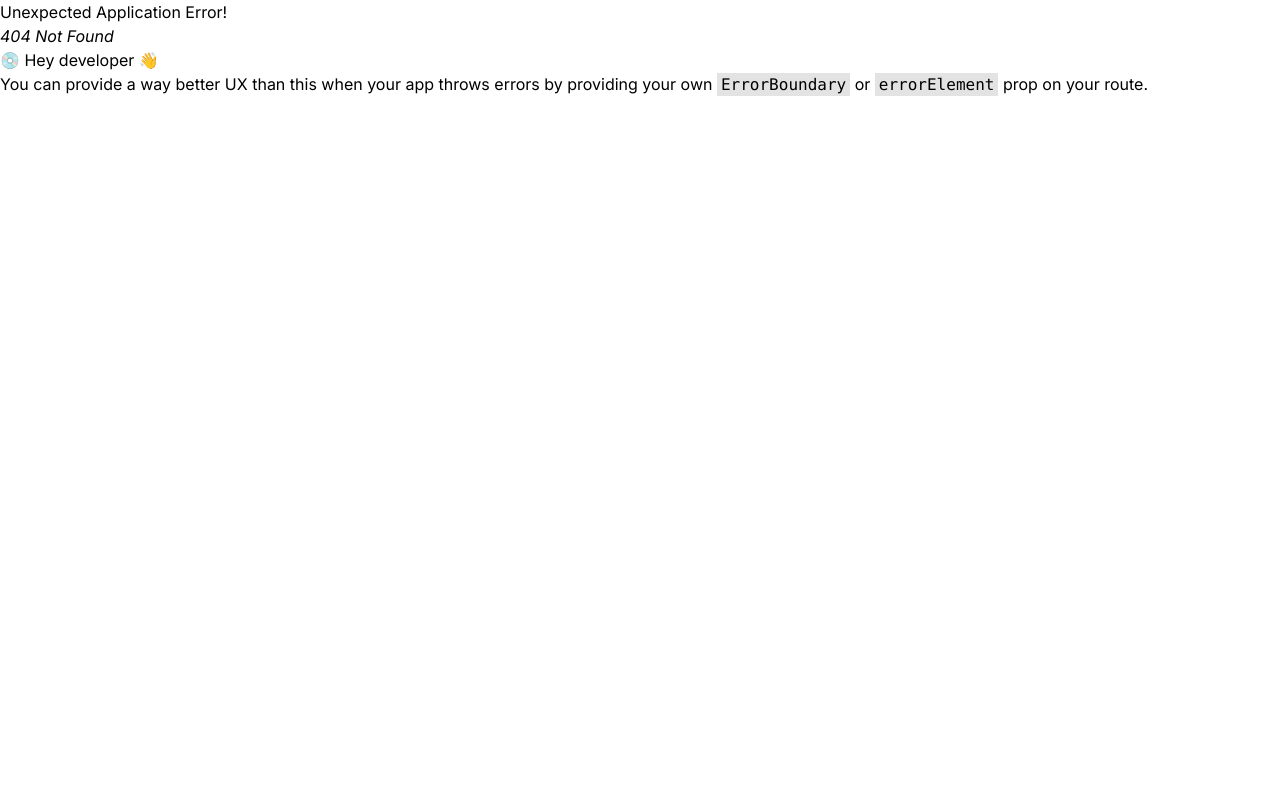
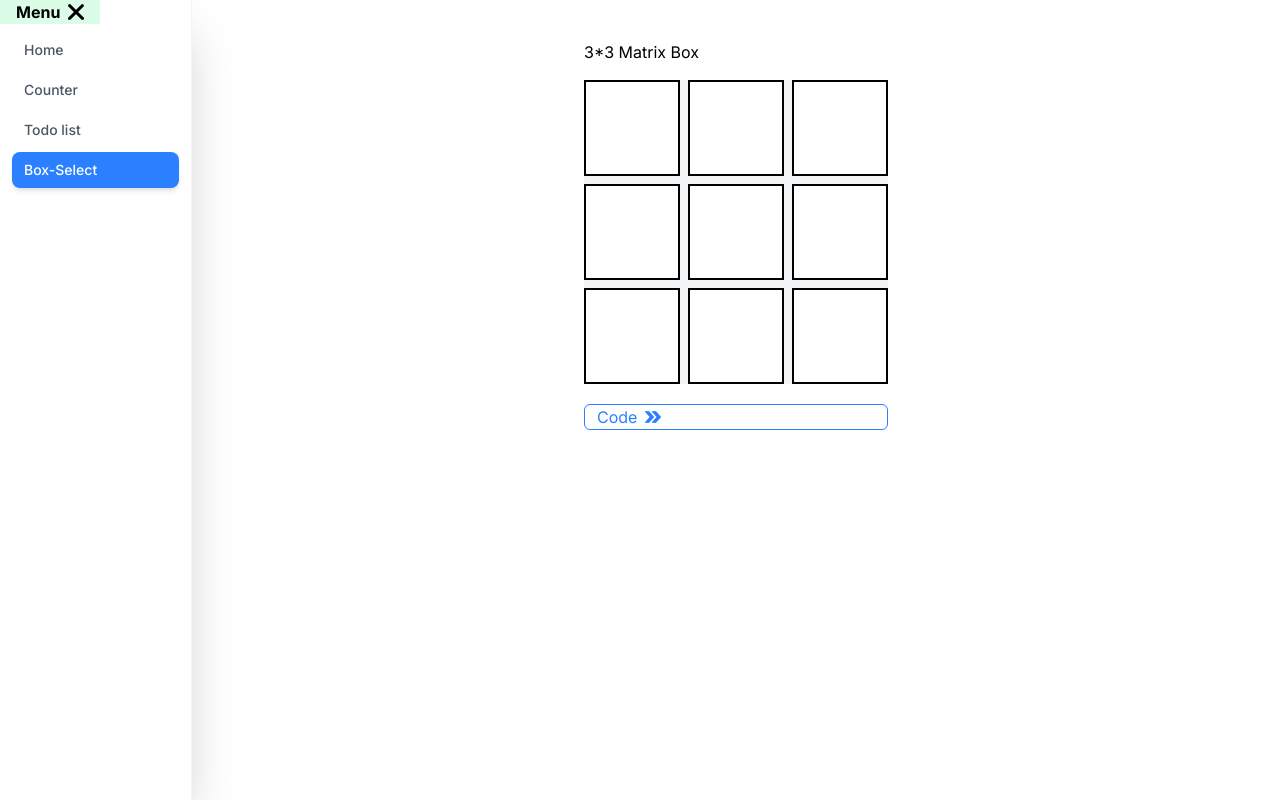
Before and after one commit to kiran-sm/React-DSA, a React (Vite) app: page /#/box-select in a window 1280 px wide. Before the commit this address had no page. Built offline with nearby package versions, Linux system fonts and the light colour scheme.

Commit message:
3*3 box select and unselect added

```diff
--- /dev/null
+++ b/src/components/BoxSelect.jsx
@@ -0,0 +1,65 @@
+import { useState } from "react";
+import LinkButton from "./commonComponents/LinkButton";
+
+const BoxSelect = () => {
+  const [activeBoxes, setActiveBoxes] = useState([]);
+  const [clickorder, setClickorder] = useState([]);
+  const [isReversing, setIsReversing] = useState(false);
+
+  const handleClick = (index) => {
+    // prevent re-click & clicks during reverse
+    if (activeBoxes.includes(index) || isReversing) return;
+
+    const updatedActiveBoxes = [...activeBoxes, index];
+    const updatedorder = [...clickorder, index];
+
+    setActiveBoxes(updatedActiveBoxes);
+    setClickorder(updatedorder);
+
+    //when all boxes are clicked
+    if (updatedActiveBoxes.length === 9) {
+      setIsReversing(true);
+      reverseBoxes(updatedorder);
+    }
+  };
+  const reverseBoxes = (order) => {
+    order
+      .slice()
+      .reverse()
+      .forEach((boxIndex, i) => {
+        setTimeout(
+          () => {
+            setActiveBoxes((prev) => prev.filter((item) => item !== boxIndex));
+            // reset state after all boxes are reversed
+            if (i === order.length - 1) {
+              setClickorder([]);
+              setIsReversing(false);
+            }
+          },
+          (i + 1) * 1000,
+        );
+      });
+  };
+  return (
+    <div>
+      <div className="mb-5">
+        <h1 className="mb-4">3*3 Matrix Box</h1>
+        <div className="flex justify-center gap-2 items-center bg-gray-100">
+          <div className="grid grid-cols-3 gap-2">
+            {Array.from({ length: 9 }).map((_, index) => (
+              <div
+                key={index}
+                onClick={() => handleClick(index)}
+                className={`w-24 h-24 border-2 border-black cursor-pointer transition-all duration-200 ${activeBoxes.includes(index) ? "bg-green-500" : "bg-white"}`}
+              ></div>
+            ))}
+          </div>
+        </div>
+      </div>
+
+      <LinkButton to="/box-select-code" className="my-2" />
+    </div>
+  );
+};
+
+export default BoxSelect;
--- /dev/null
+++ b/src/components/BoxSelectCode.jsx
@@ -0,0 +1,80 @@
+import React from "react";
+import BackToProgram from "./commonComponents/BackToProgram";
+
+const BoxSelectCode = () => {
+  const code = `
+import { useState } from "react";
+
+const BoxSelect = () => {
+  const [activeBoxes, setActiveBoxes] = useState([]);
+  const [clickorder, setClickorder] = useState([]);
+  const [isReversing, setIsReversing] = useState(false);
+
+  const handleClick = (index) => {
+    // prevent re-click & clicks during reverse
+    if (activeBoxes.includes(index) || isReversing) return;
+
+    const updatedActiveBoxes = [...activeBoxes, index];
+    const updatedorder = [...clickorder, index];
+
+    setActiveBoxes(updatedActiveBoxes);
+    setClickorder(updatedorder);
+
+    //when all boxes are clicked
+    if (updatedActiveBoxes.length === 9) {
+      setIsReversing(true);
+      reverseBoxes(updatedorder);
+    }
+  };
+  const reverseBoxes = (order) => {
+    order
+      .slice()
+      .reverse()
+      .forEach((boxIndex, i) => {
+        setTimeout(
+          () => {
+            setActiveBoxes((prev) => prev.filter((item) => item !== boxIndex));
+            // reset state after all boxes are reversed
+            if (i === order.length - 1) {
+              setClickorder([]);
+              setIsReversing(false);
+            }
+          },
+          (i + 1) * 1000,
+        );
+      });
+  };
+  return (
+    <div>
+      <div className="mb-5">
+        <h1 className="mb-4">3*3 Matrix Box</h1>
+        <div className="flex justify-center gap-2 items-center bg-gray-100">
+          <div className="grid grid-cols-3 gap-2">
+            {Array.from({ length: 9 }).map((_, index) => (
+              <div
+                key={index}
+                onClick={() => handleClick(index)}
+                className={\`w-24 h-24 border-2 border-black cursor-pointer transition-all duration-200 \${activeBoxes.includes(index) ? "bg-green-500" : "bg-white"}\`}
+              ></div>
+            ))}
+          </div>
+        </div>
+      </div>
+
+    </div>
+  );
+};
+
+export default BoxSelect;
+`;
+  return (
+    <div className="bg-gray-100 p-8 rounded-md overflow-x-auto w-full">
+      <pre>
+        <code>{code}</code>
+      </pre>
+      <BackToProgram to="/box-select" />
+    </div>
+  );
+};
+
+export default BoxSelectCode;
--- a/src/components/navigationFiles/SideNavigationBar.jsx
+++ b/src/components/navigationFiles/SideNavigationBar.jsx
@@ -32,6 +32,9 @@ const SideNavigationBar = () => {
             <NavLink to="/todo-list" className={navLinkClass}>
               Todo list
             </NavLink>
+            <NavLink to="/box-select" className={navLinkClass}>
+              Box-Select
+            </NavLink>
           </nav>
         </div>
       )}
--- a/src/main.jsx
+++ b/src/main.jsx
@@ -11,6 +11,8 @@ import reportWebVitals from "./webVitals/reportWebVitals.js";
 // import { sendToAnalytics } from "./webVitals/analytics.js";
 import TodoList from "./components/TodoList.jsx";
 import TodoListCode from "./components/TodoListCode.jsx";
+import BoxSelect from "./components/BoxSelect.jsx";
+import BoxSelectCode from "./components/BoxSelectCode.jsx";
 
 const router = createHashRouter([
   {
@@ -22,6 +24,8 @@ const router = createHashRouter([
       { path: "counter-code", element: <CounterCode /> },
       { path: "todo-list", element: <TodoList /> },
       { path: "todolist-code", element: <TodoListCode /> },
+      { path: "box-select", element: <BoxSelect /> },
+      { path: "box-select-code", element: <BoxSelectCode /> },
     ],
   },
 ]);
```
